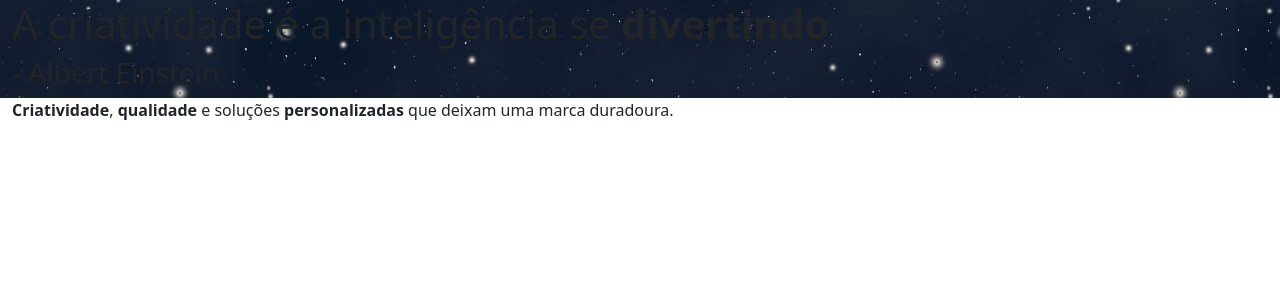
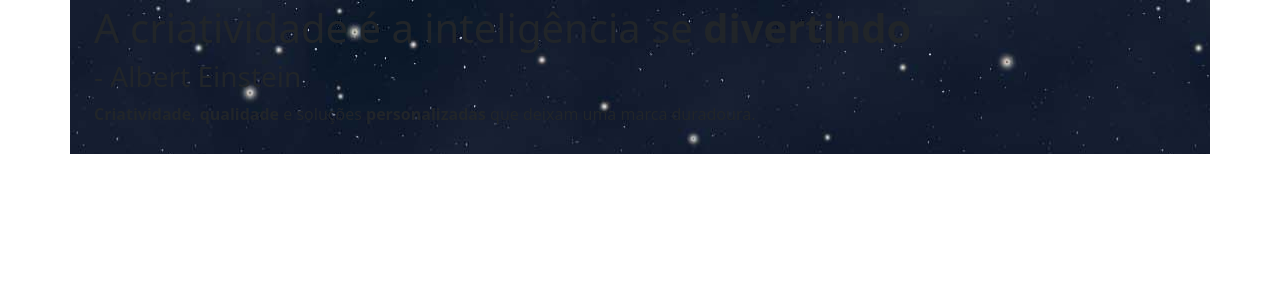
Before and after one commit to GabFiterman/webearts, a React (Vite) app: page / in a window 1280 px wide. Shown: the top 300 px of the page. Built offline with nearby package versions, Linux system fonts and the light colour scheme; a web font is replaced by a local one.

Commit message:
minor bootstrap ajusts

```diff
--- a/src/routes/Root.jsx
+++ b/src/routes/Root.jsx
@@ -1,15 +1,19 @@
-import { Button, Col, Container, Row } from "react-bootstrap";
-import { Link } from "react-router-dom";
+import { Col, Container, Row } from "react-bootstrap";
+// import { Link } from "react-router-dom";
 import '../scss/root.scss';
 import textData from '../data/text-main.json';
 import Heading from "../components/Heading";
 
 export default function Root() {
     return (
-      <Container className="Root" fluid>
-        <Row>
+      <Container className="Root">
+        <Row className="mb-5">
+            <Col className="px-4 py-1">
+                <Heading textData={textData.Heading} />
+            </Col>
+        </Row>
+        <Row className="mt-5">
             <Col>
-                <Heading textData={textData.Heading} />
             </Col>
         </Row>
       </Container>
```
Also changed, not shown: src/components/TestingComponent.jsx (+11 -10 lines).
